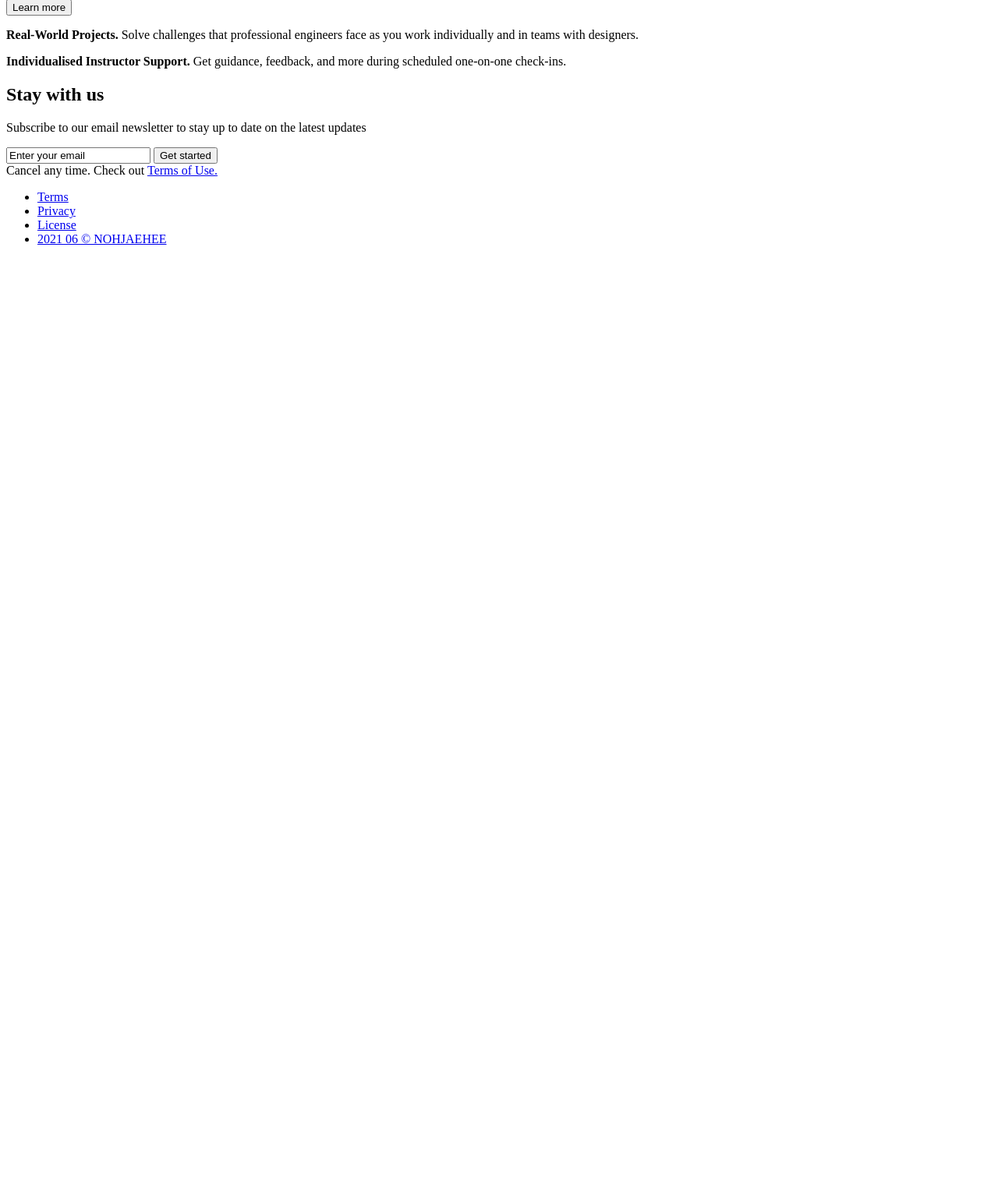
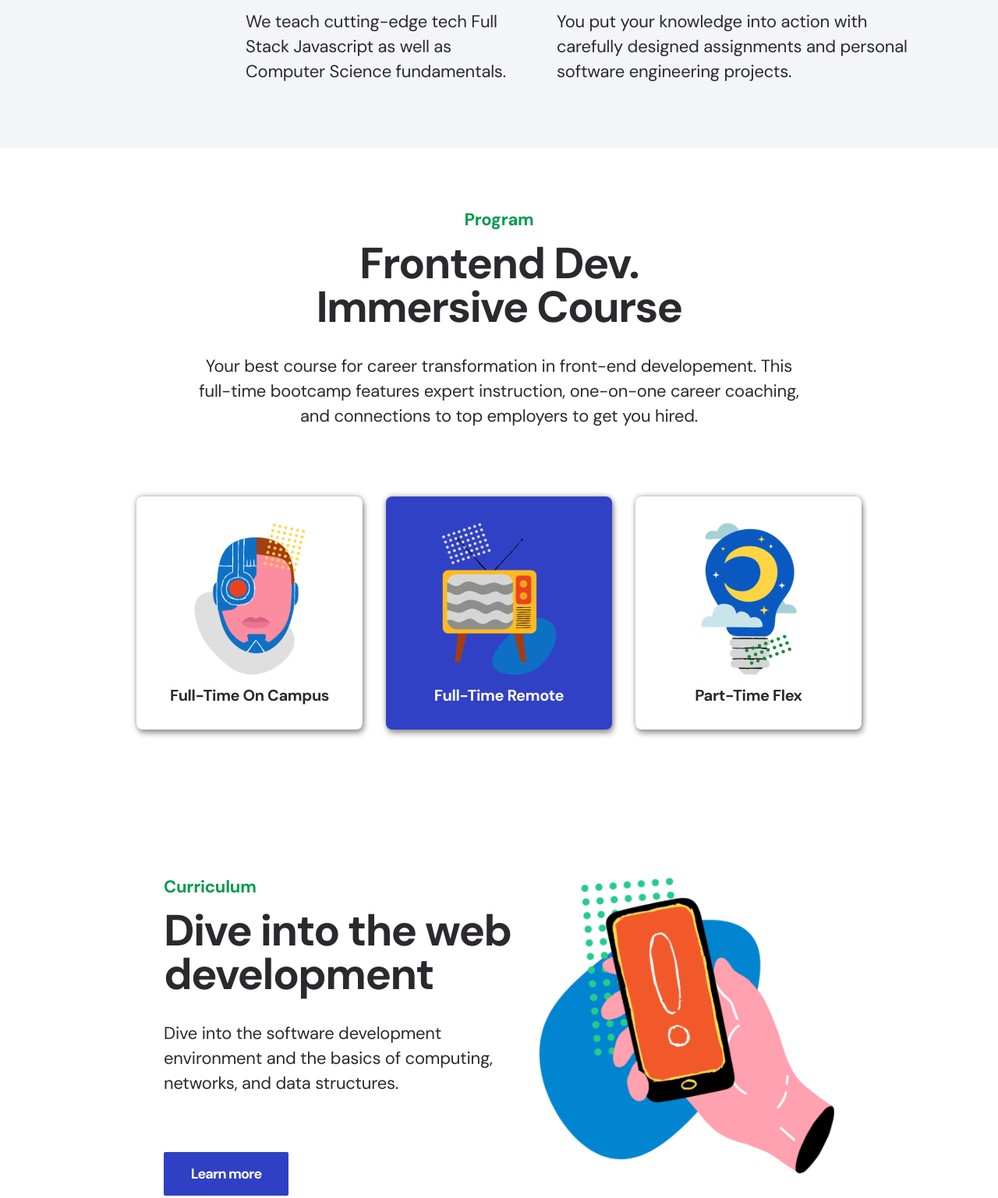
Before and after one commit to Jaeheeeeee/portfolio-landingpage, a plain HTML site: page index.html in a window 1280 px wide. Shown: the part 722-2259 px from the top of the page at 78% size. Before the commit the page ends 1054 px from the top, so only its background shows below. Drawn offline with Linux system fonts and the light colour scheme; the site is published under a folder, as on GitHub Pages, so addresses that start at the root find nothing.

Commit message:
file url path fixed

```diff
--- a/index.html
+++ b/index.html
@@ -7,7 +7,7 @@
 <link rel="preconnect" href="https://fonts.googleapis.com">
 <link rel="preconnect" href="https://fonts.gstatic.com" crossorigin>
 <link href="https://fonts.googleapis.com/css2?family=DM+Sans:wght@400;700&display=swap" rel="stylesheet">
-<link rel="stylesheet" href="/style.css">
+<link rel="stylesheet" href="./style.css">
 
 </head>
 <body>
--- a/style.css
+++ b/style.css
@@ -102,7 +102,7 @@ button {
   flex-direction: column;
   justify-content: center;
   justify-content: space-around;
-  width: ;
+  width: 100%;
   padding: 15px;
   width: 100%;
   height: 496px;
@@ -201,16 +201,16 @@ button {
 }
 
 .program-img-campus {
-  background-image: url('/assets/img-fulltime-campus.png');
+  background-image: url('./assets/img-fulltime-campus.png');
 
 }
 
 .program-img-remoto {
-  background-image: url('/assets/img-fulltime-remote.png');
+  background-image: url('./assets/img-fulltime-remote.png');
 }
 
 .program-img-flex {
-  background-image: url('/assets/img-parttime-flex.png');
+  background-image: url('./assets/img-parttime-flex.png');
 }
 
 .program-img dd {
@@ -275,7 +275,7 @@ button {
 .subscribe-main-img {
   width: 100%;
   height: 100%;
-  background-image: url(/assets/img-subscription.png);
+  background-image: url(./assets/img-subscription.png);
   background-repeat: no-repeat;
   background-position: center center;
   background-size: contain;
@@ -576,7 +576,7 @@ li {
   max-width: 380px;
   height: 380px;
   margin: 15px;
-  background-image: url(/assets/img-curriculum.png);
+  background-image: url(./assets/img-curriculum.png);
   background-repeat: no-repeat;
   background-size: contain;
   background-position: center center;
@@ -717,12 +717,12 @@ li {
   /* pad curriculm page (3) */
 
 
- *
+
   .curriculum-bgc {
     width: 100%;
     max-width: 250px;
     margin: 0;
-    background-image: url(/assets/img-curriculum.png);
+    background-image: url(./assets/img-curriculum.png);
     background-repeat: no-repeat;
     background-size: contain;
     background-position: center center;
```
